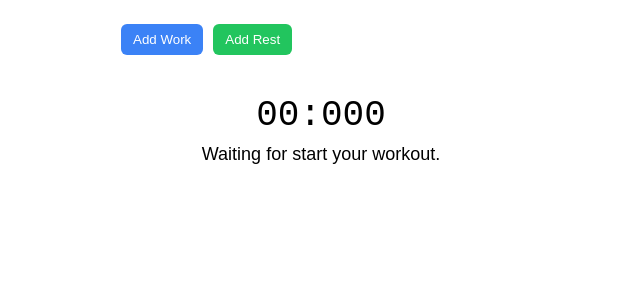
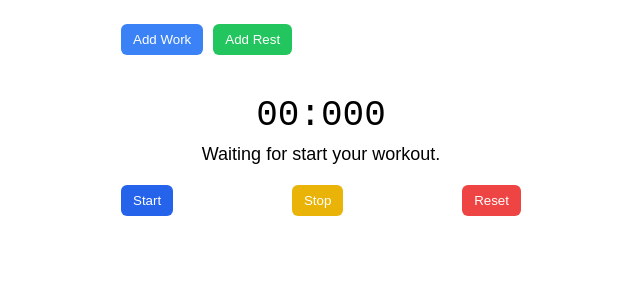
Before and after one commit to alexeyshevin/react-tabata-timer, a React (Vite) app: page / in a window 1280 px wide. Shown: the top 300 px of the page, without its empty margins (319-959 px from the left). Built offline with nearby package versions, Linux system fonts and the light colour scheme.

Commit message:
feat: action buttons block

```diff
--- /dev/null
+++ b/src/components/AppActions/AppActions.tsx
@@ -0,0 +1,45 @@
+import { Button } from "../../shared/ui/Button";
+import { ActionBlock } from "./styles";
+
+type Props = {
+    onTimerStart: () => void;
+    onTimerStop: () => void;
+    onTimerReset: () => void;
+};
+
+export const AppActions = (props: Props) => {
+    const handleStartTimer = () => {
+        props.onTimerStart();
+    };
+
+    const handleStopTimer = () => {
+        props.onTimerStop();
+    };
+
+    const handleResetTimer = () => {
+        props.onTimerReset();
+    };
+
+    return (
+        <ActionBlock>
+            <Button
+                variant="start"
+                onClick={handleStartTimer}
+            >
+                Start
+            </Button>
+            <Button
+                variant="stop"
+                onClick={handleStopTimer}
+            >
+                Stop
+            </Button>
+            <Button
+                variant="reset"
+                onClick={handleResetTimer}
+            >
+                Reset
+            </Button>
+        </ActionBlock>
+    );
+};
--- /dev/null
+++ b/src/components/AppActions/styles.ts
@@ -0,0 +1,7 @@
+import styled from "styled-components";
+
+export const ActionBlock = styled.div`
+    display: flex;
+    gap: 10px;
+    justify-content: space-between;
+`;
--- a/src/components/AppWrapper/AppWrapper.tsx
+++ b/src/components/AppWrapper/AppWrapper.tsx
@@ -1,5 +1,6 @@
 import { useEffect, useMemo, useRef, useState } from "react";
 import type { Interval, IntervalType } from "../../shared/types";
+import { AppActions } from "../AppActions/AppActions";
 import { AppControls } from "../AppControls/AppControls";
 import { AppIntervals } from "../AppIntervals/AppIntervals";
 import { AppTimer } from "../AppTimer/AppTimer";
@@ -90,6 +91,11 @@ export const AppWrapper = () => {
                 currentInterval={currentInterval}
                 timeLeft={timeLeft}
             />
+            <AppActions
+                onTimerStart={startTimer}
+                onTimerStop={stopTimer}
+                onTimerReset={resetTimer}
+            />
         </AppContainer>
     );
 };
```
